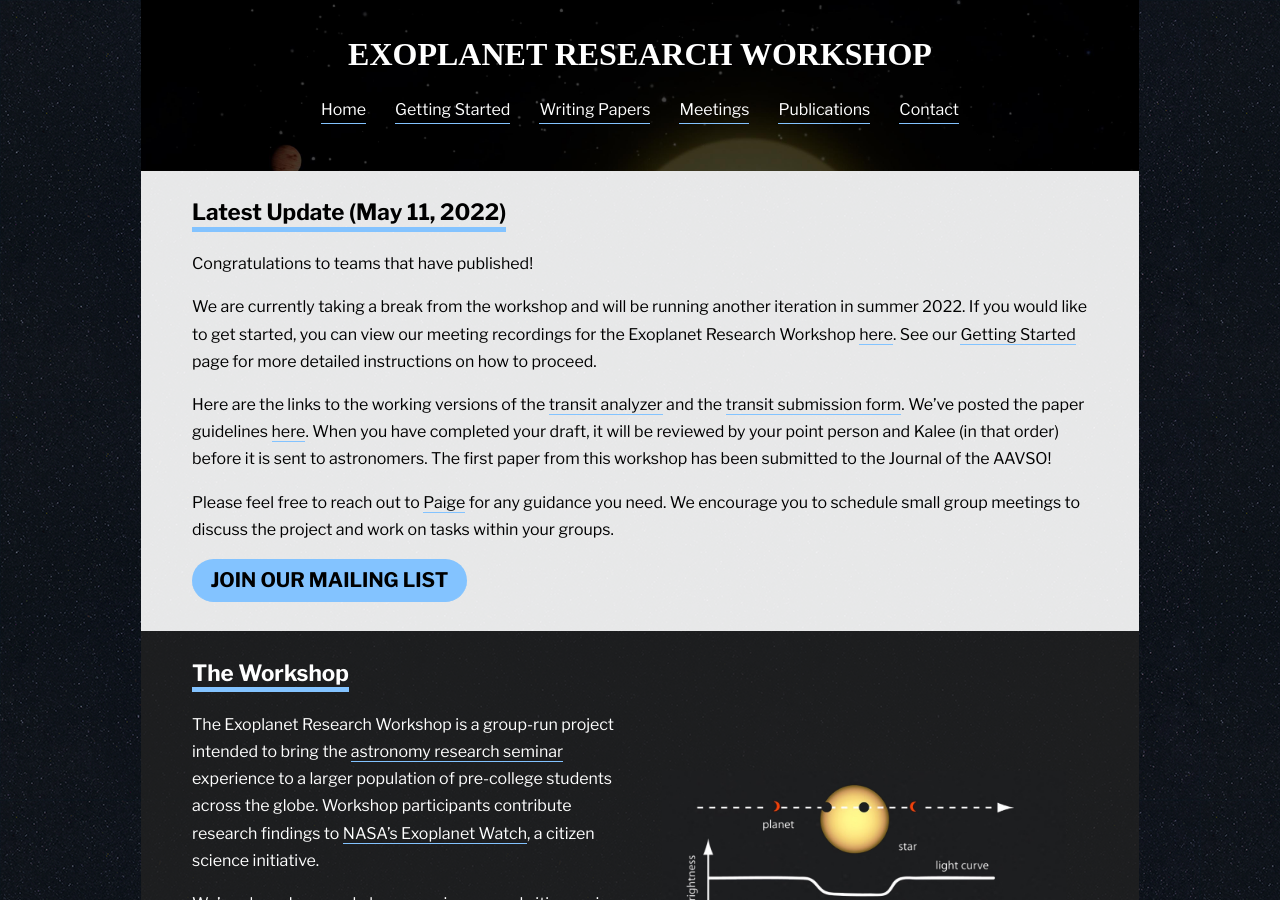
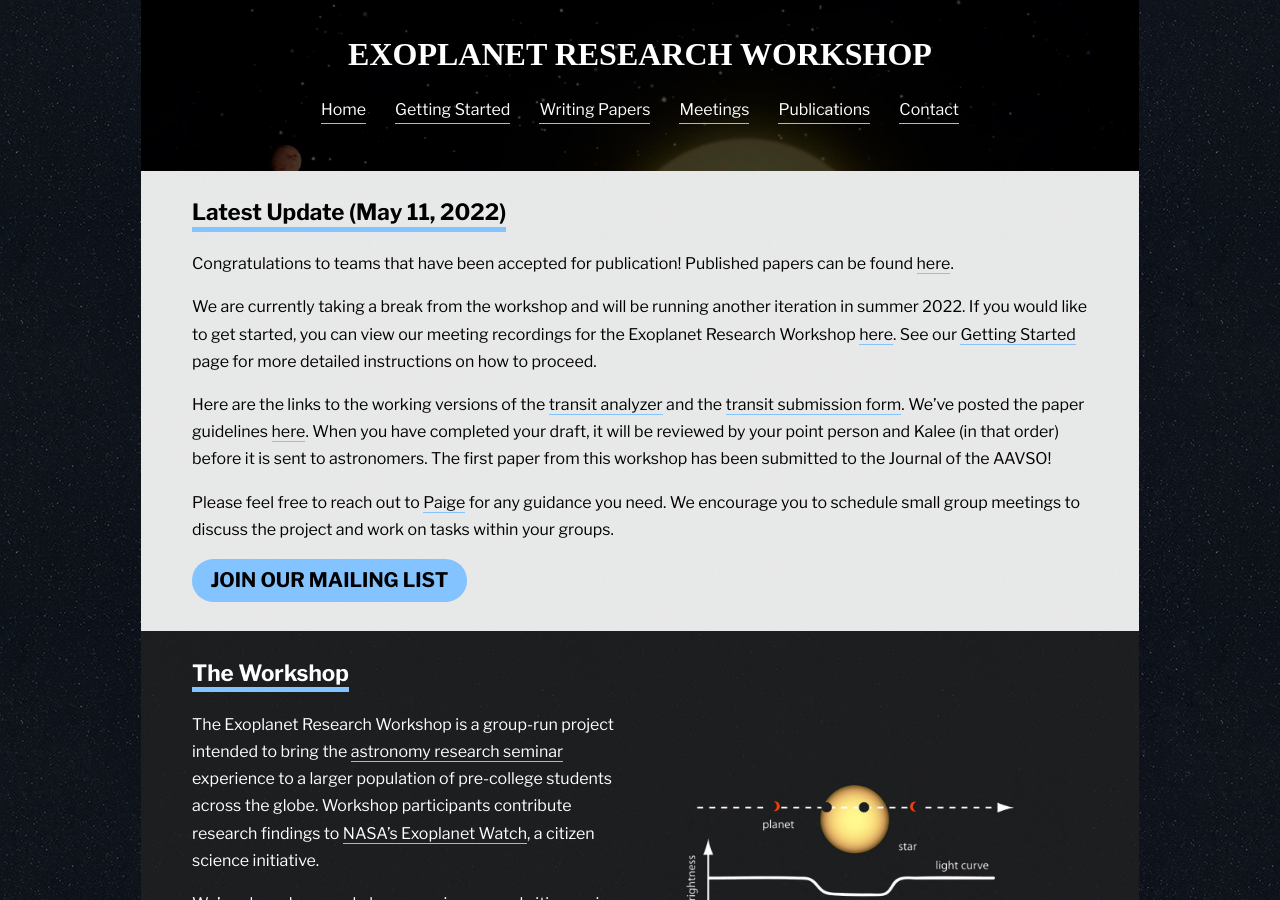
Before and after one commit to paigeyeung/exoplanetresearchworkshop, a Jekyll site: the page built from index.md, in a window 1280 px wide and 900 px high. Built offline with Jekyll 4.4.1, drawn with Linux system fonts in a browser that asks for light colours; some web fonts are replaced.

Commit message:
Link publications on homepage

```diff
--- a/index.md
+++ b/index.md
@@ -7,7 +7,7 @@ title: Home
 
 ## Latest Update (May 11, 2022)
 
-Congratulations to teams that have published!
+Congratulations to teams that have been accepted for publication! Published papers can be found [here](/publications/).
 
 <!-- Team applications are open! Find the application [here](https://forms.gle/y5aV4qgNoLksj8so8){:target="_blank"}. You are welcome to join as a casual volunteer, too; just specify if you're interested.
 
```
